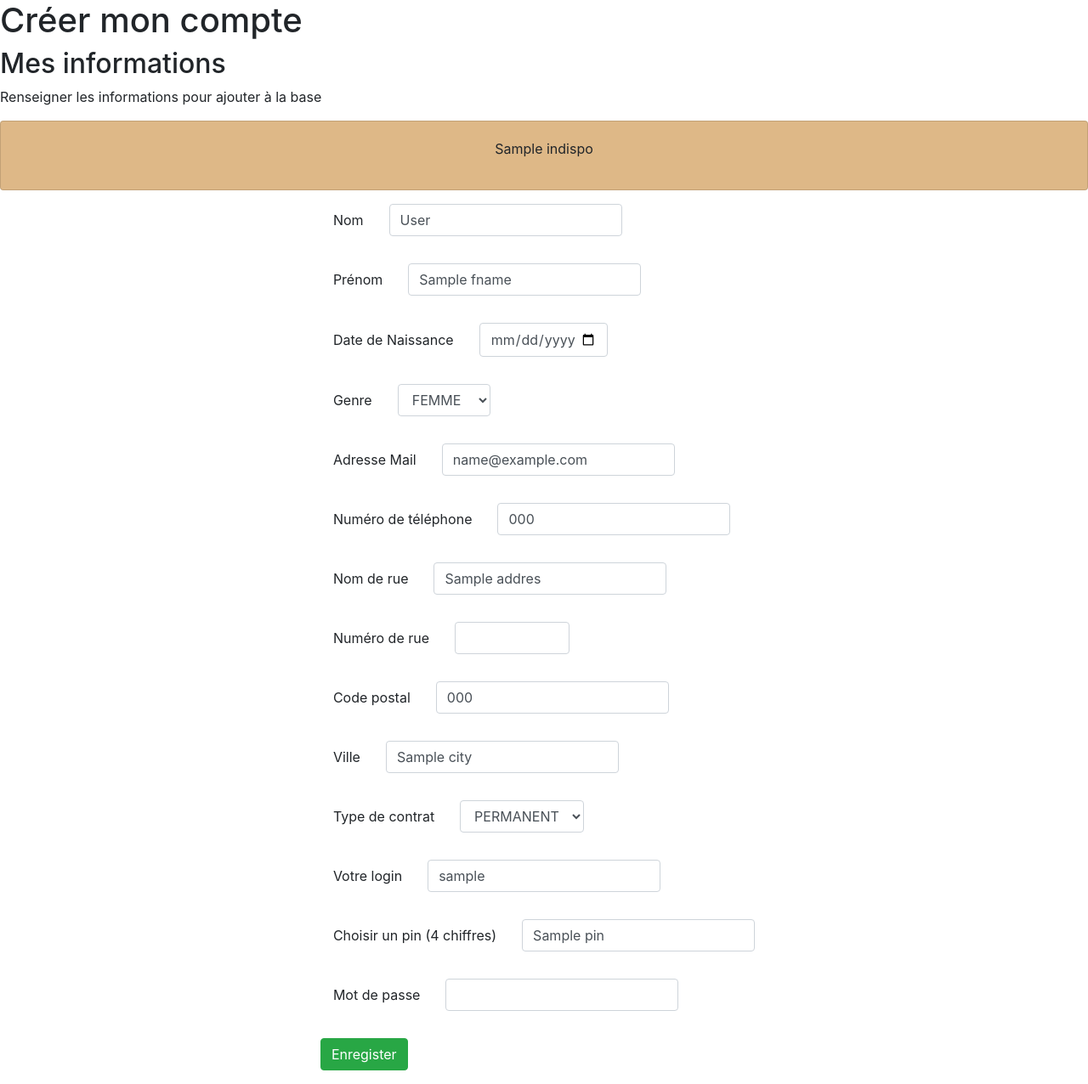
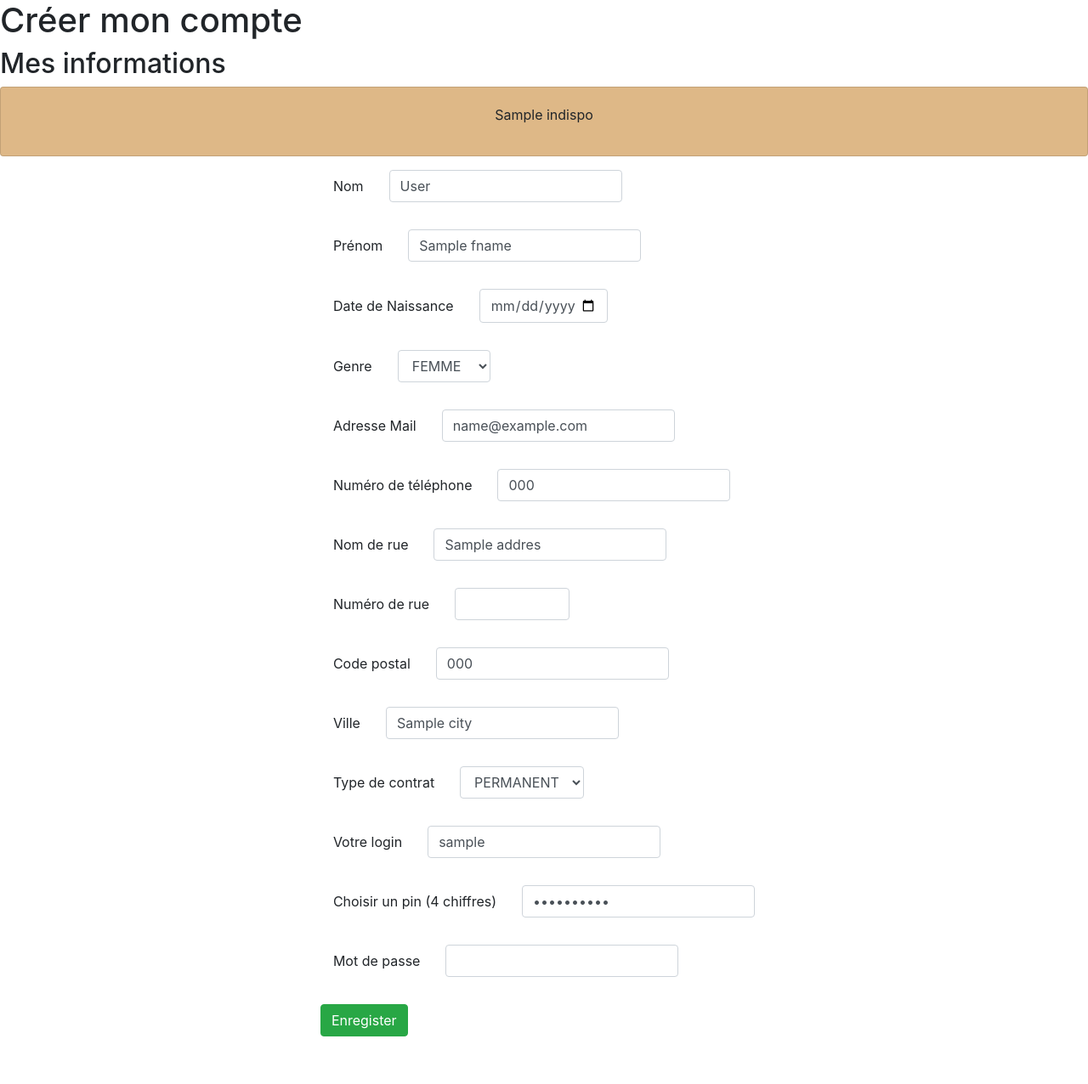
Before and after one commit to activity-2023/www, a PHP site: template templates/register.php in a window 1280 px wide. Shown: the part 56-1332 px from the top of the page at 85% size. After the commit the page ends 1276 px from the top, so only its background shows below. Run offline with PHP 8.4, Linux system fonts and the light colour scheme; the template is opened without the code that fills it: most values are stand-ins (such as "Sample title", 1, 10 or a date in 2020).

Commit message:
Modification of the registration forum

```diff
--- a/templates/register.php
+++ b/templates/register.php
@@ -2,7 +2,6 @@
 <h1>Créer mon compte</h1>
 <section>
     <h2>Mes informations</h2>
-    <p>Renseigner les informations pour ajouter à la base</p>
     <?php if(isset($indispo)):?>
         <div class="card" style=" background-color: burlywood; align-items: center">
             <div class="card-body" >
@@ -19,7 +18,7 @@
                         <label for="lname" class="col-form-label">Nom</label>
                     </div>
                     <div class="col-auto">
-                        <input type="text" id="lname" class="form-control" name="lname"  pattern="[A-Z][A-Z ]*"
+                        <input type="text" id="lname" class="form-control" name="lname" pattern="[A-Z][A-Z ]*"
                                required placeholder="NOM" title="Votre nom tout en majuscule éventuellement un espace"
                                 value="<?= (isset($lname)) ? $lname : '' ?>">
                     </div>
@@ -29,7 +28,7 @@
                         <label for="fname" class="col-form-label" >Prénom</label>
                     </div>
                     <div class="col-auto">
-                        <input type="text" id="fname" class="form-control" name="fname" pattern="[A-Z][a-z]+"
+                        <input type="text" id="fname" class="form-control" name="fname" pattern="[A-Z][a-z ]*"
                                placeholder="Prenom" required title="Votre prénom commence par une majuscule puis tout en minuscule sans espace"
                                value="<?= (isset($fname)) ? $fname : '' ?>">
                     </div>
@@ -71,7 +70,7 @@
                     </div>
                     <div class="col-auto">
                         <input class="form-control" type="tel" name="tel" id="tel" placeholder="0125639842"
-                               pattern="[0][1-9]{9}" title="Numéro avec 0 puis 9 chiffres"
+                               pattern="[0][1-9][0-9]{8}" title="Numéro avec 0 puis 9 chiffres"
                                value="<?= $tel ?? '' ?>" required>
                     </div>
                 </div>
@@ -177,7 +176,7 @@
                         <label for="pin" class="col-form-label">Choisir un pin (4 chiffres)</label>
                     </div>
                     <div class="col-auto">
-                        <input class="form-control" name="pin" type="text"  id="pin"
+                        <input class="form-control" name="pin" type="password"  id="pin" inputmode="numeric"
                                title="4 chiffres de 0000 à 9999" pattern="[0-9]{4}" value="<?= $pin ?? '' ?>" required>
                     </div>
                 </div>
```
